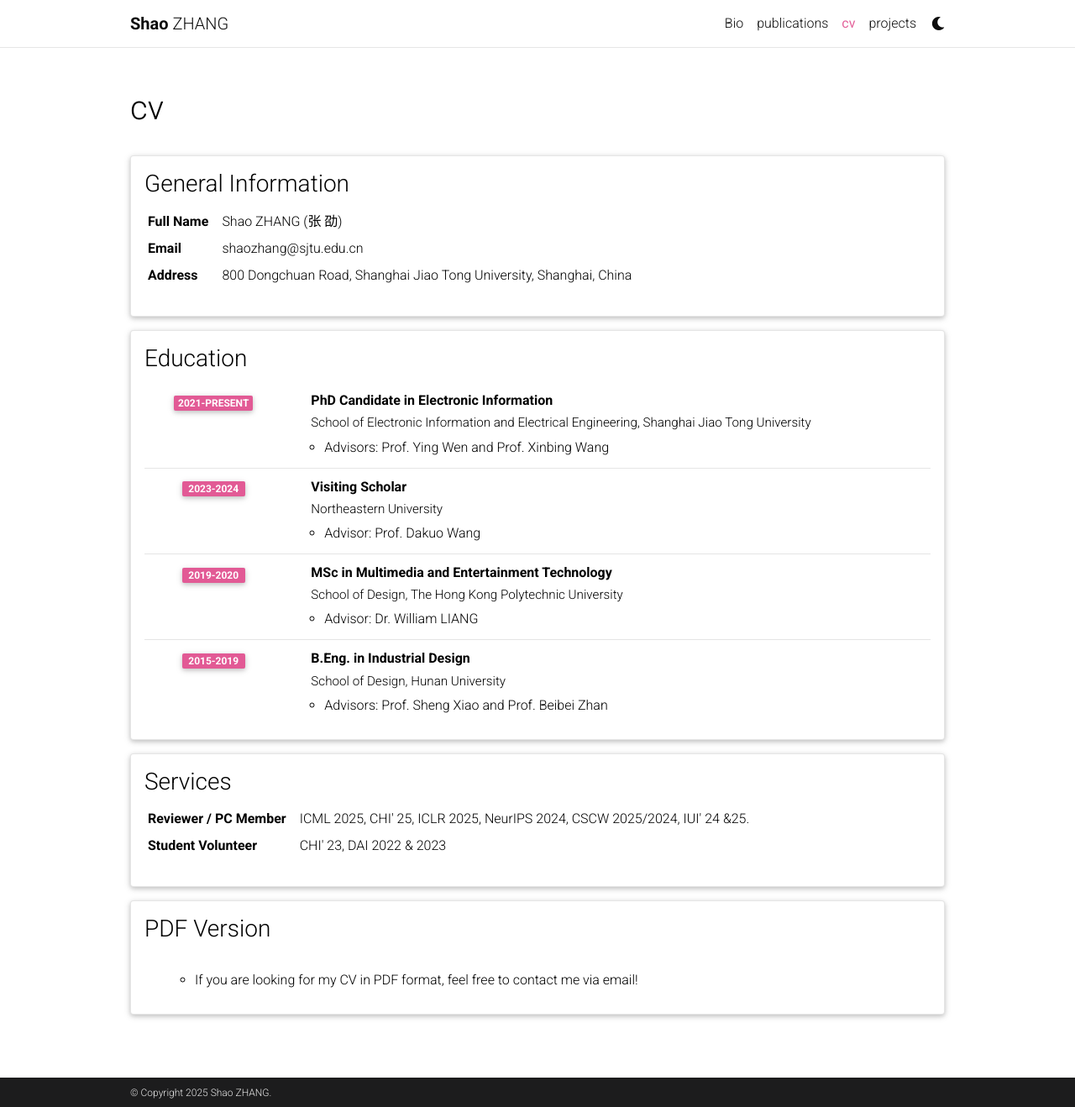
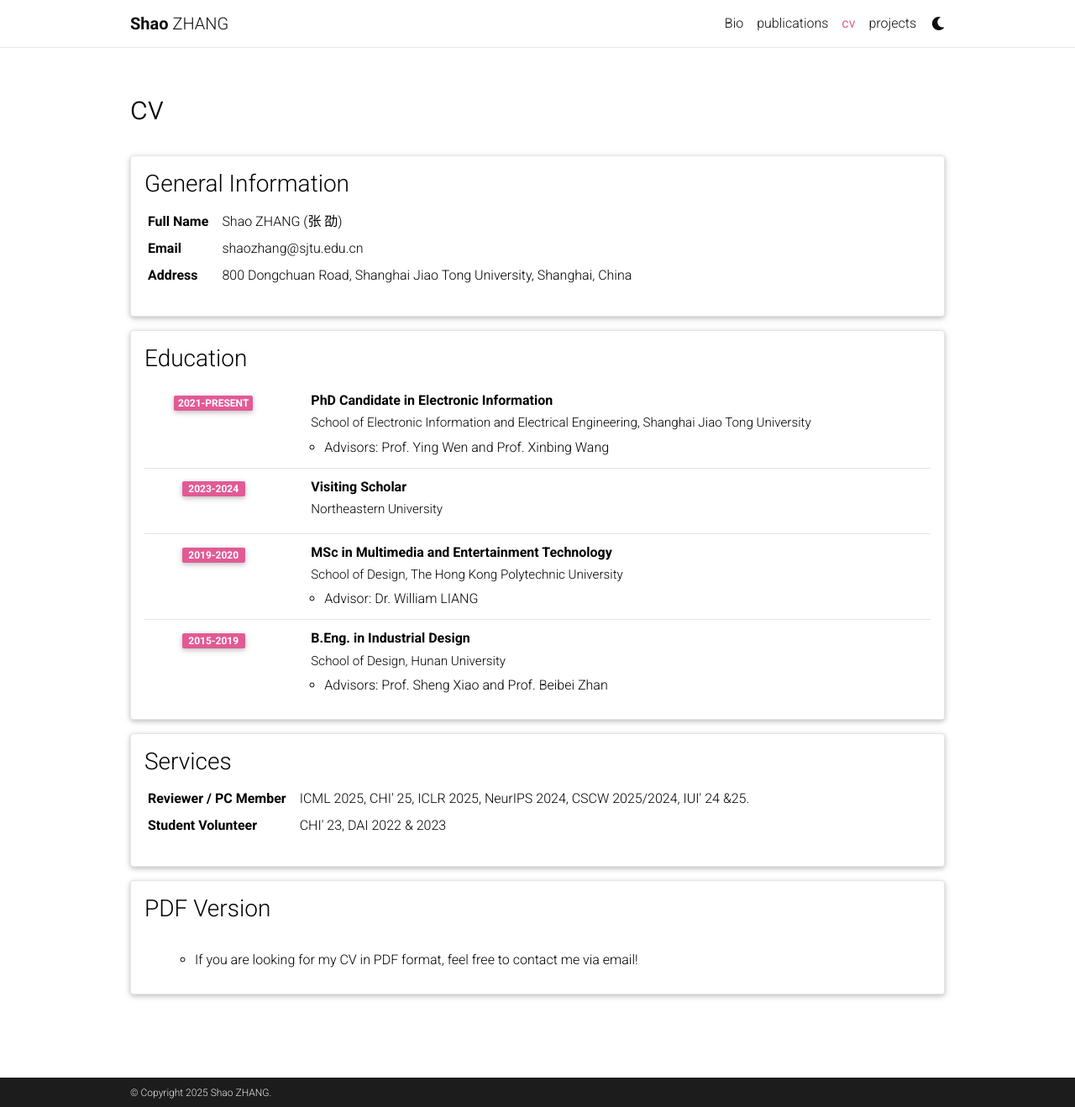
Before and after one commit to ShaoZhang0115/shaozhang_home_page, a Jekyll site: the page built from _pages/cv.md, in a window 1280 px wide and 1318 px high. Shown: the whole window at 84% size. Built offline with Jekyll 4.4.1, drawn with Linux system fonts in a browser that asks for light colours; comment, search, counter and statistics services are not loaded; a style sheet for code colours, icons or effects is not loaded.

Commit message:
Update cv.yml

```diff
--- a/_data/cv.yml
+++ b/_data/cv.yml
@@ -18,7 +18,6 @@
     - title: Visiting Scholar
       institution: Northeastern University
       year: 2023-2024
-      description: "Advisor: Prof. Dakuo Wang"
     - title: MSc in Multimedia and Entertainment Technology
       institution: School of Design, The Hong Kong Polytechnic University
       year: 2019-2020
```
